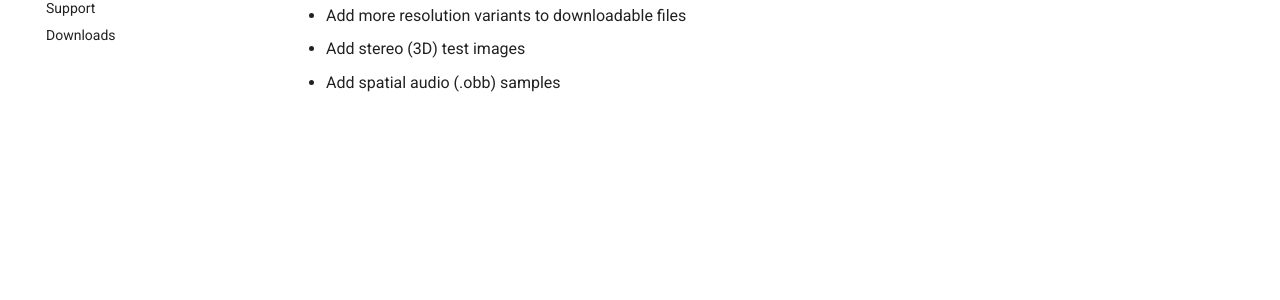
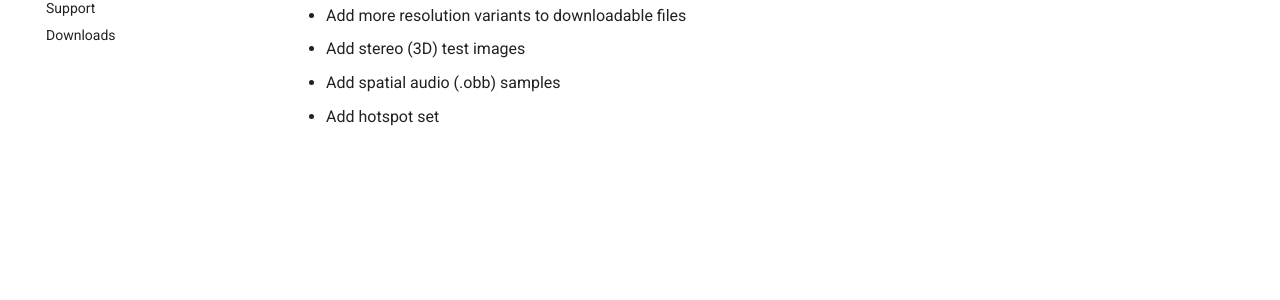
Before and after one commit to FinweLtd/doc-livesync-all, an MkDocs documentation site: the page built from docs/TODO.md, in a window 1280 px wide. Shown: the part 292-592 px from the top of the page. Built offline with MkDocs 1.6.1 and Material for MkDocs 9.7.7, drawn with Linux system fonts in a browser that asks for light colours.

Commit message:
Updated todo

```diff
--- a/docs/TODO.md
+++ b/docs/TODO.md
@@ -7,3 +7,4 @@ TODO
 - Add more resolution variants to downloadable files
 - Add stereo (3D) test images
 - Add spatial audio (.obb) samples
+- Add hotspot set
```
